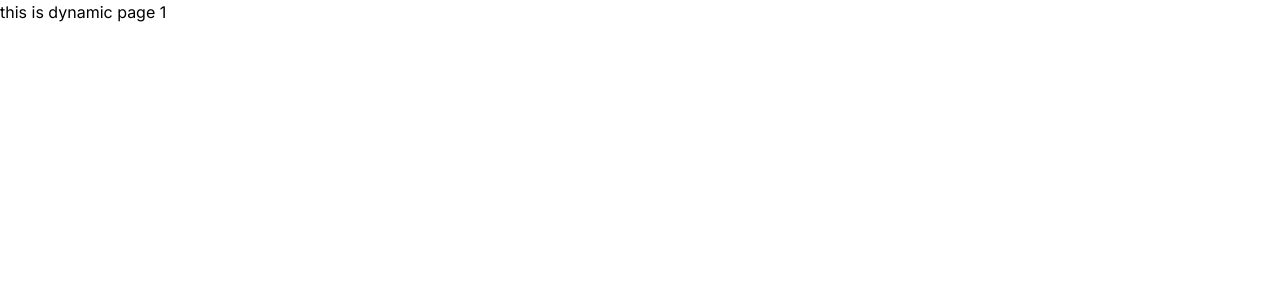
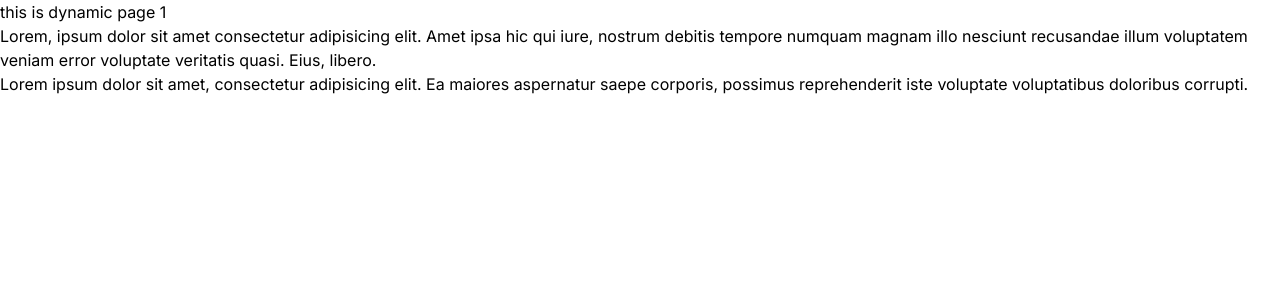
Before and after one commit to redwan9011/myNextJs, a Next.js app: page /products/1 in a window 1280 px wide. Shown: the top 300 px of the page. Built offline with nearby package versions, Linux system fonts and the light colour scheme.

Commit message:
practicing next js

```diff
--- a/src/app/products/[id]/page.js
+++ b/src/app/products/[id]/page.js
@@ -6,6 +6,11 @@ const dynamicpage = ({params, searchParams}) => {
     return (
         <div>
             <h1>this is dynamic page {params.id} {searchParams.category} </h1>
+            <p>Lorem, ipsum dolor sit amet consectetur adipisicing elit. Amet ipsa hic qui iure, nostrum debitis tempore numquam magnam illo nesciunt recusandae illum voluptatem veniam error voluptate veritatis quasi. Eius, libero.</p>
+            <div> Lorem ipsum dolor sit amet, consectetur adipisicing elit. Ea maiores aspernatur saepe corporis, possimus reprehenderit iste voluptate voluptatibus doloribus corrupti.
+
+            </div>
+
         </div>
     );
 };
```
